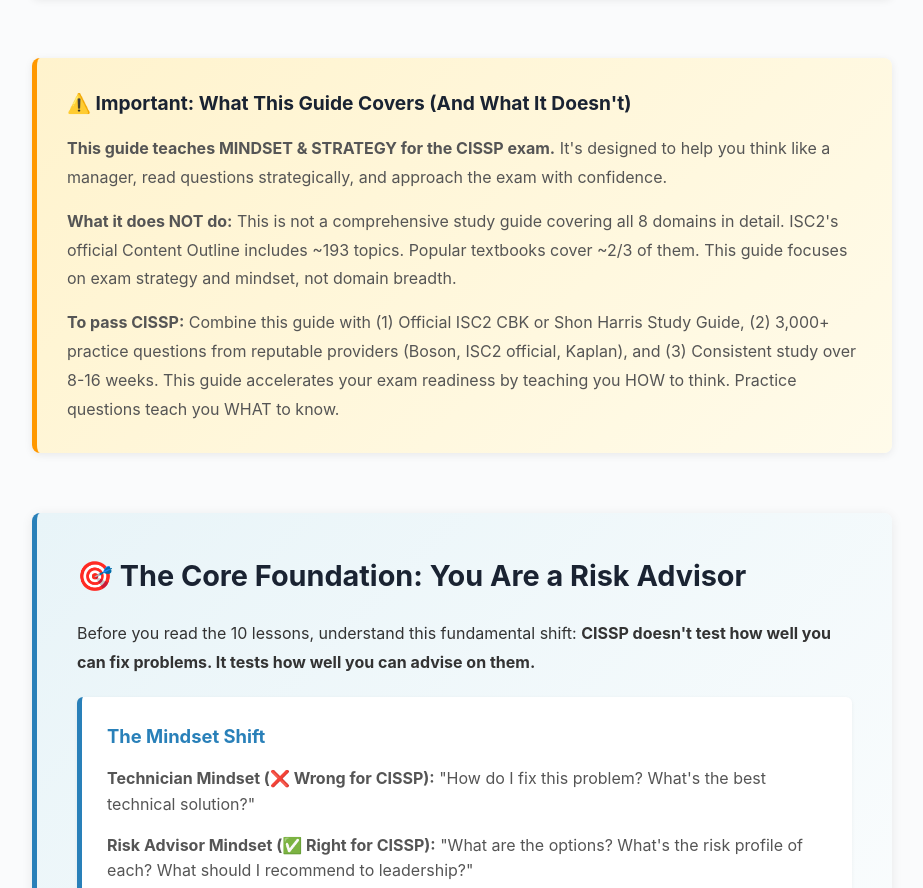
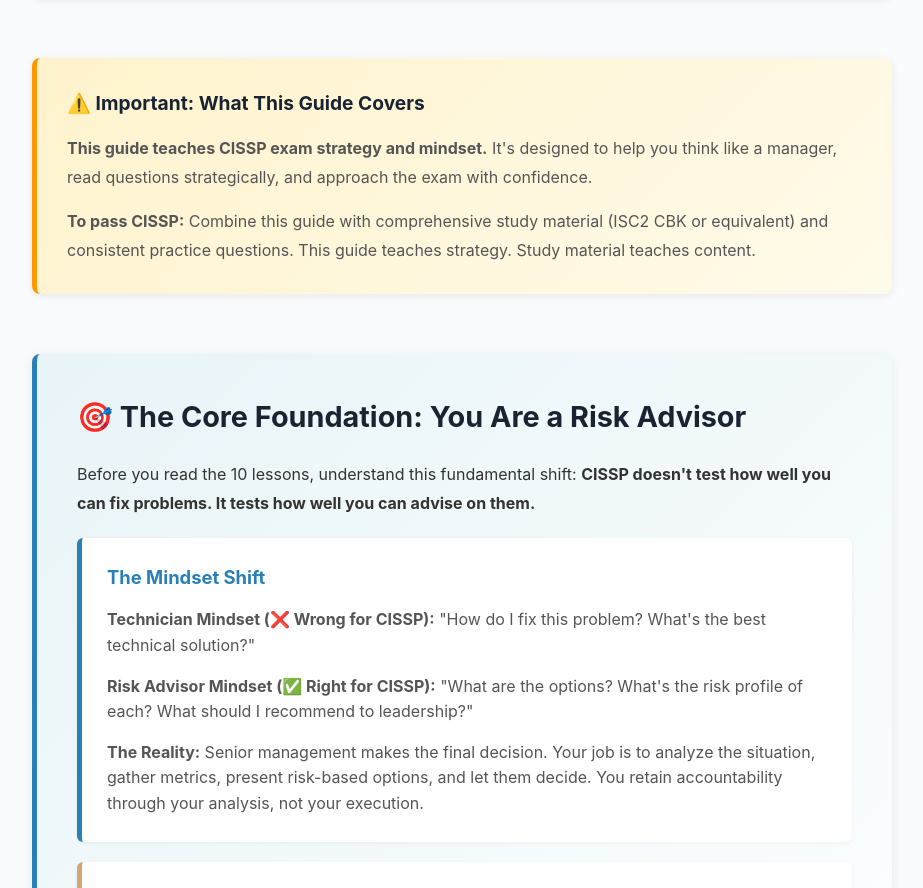
Before and after one commit to sriramshiv26-prog/cissp-guide, a plain HTML site: page index.html in a window 1280 px wide. Shown: the part 2874-3762 px from the top of the page, without its empty margins (178-1101 px from the left). Drawn offline with Linux system fonts and the light colour scheme.

Commit message:
fix: Simplify disclaimer for cleaner focus

```diff
--- a/index.html
+++ b/index.html
@@ -537,10 +537,9 @@
 
         <!-- CRITICAL DISCLAIMER -->
         <div style="background: linear-gradient(135deg, #fff3cd 0%, #fffbea 100%); border-left: 5px solid #ff9800; border-radius: 8px; padding: 30px; margin-bottom: 60px; box-shadow: 0 2px 8px rgba(0,0,0,0.08);">
-            <h3 style="color: #1a2332; margin-bottom: 15px; font-size: 1.2rem;">⚠️ Important: What This Guide Covers (And What It Doesn't)</h3>
-            <p style="color: #555; margin-bottom: 15px; line-height: 1.8;"><strong>This guide teaches MINDSET & STRATEGY for the CISSP exam.</strong> It's designed to help you think like a manager, read questions strategically, and approach the exam with confidence.</p>
-            <p style="color: #555; margin-bottom: 15px; line-height: 1.8;"><strong>What it does NOT do:</strong> This is not a comprehensive study guide covering all 8 domains in detail. ISC2's official Content Outline includes ~193 topics. Popular textbooks cover ~2/3 of them. This guide focuses on exam strategy and mindset, not domain breadth.</p>
-            <p style="color: #555; margin: 0; line-height: 1.8;"><strong>To pass CISSP:</strong> Combine this guide with (1) Official ISC2 CBK or Shon Harris Study Guide, (2) 3,000+ practice questions from reputable providers (Boson, ISC2 official, Kaplan), and (3) Consistent study over 8-16 weeks. This guide accelerates your exam readiness by teaching you HOW to think. Practice questions teach you WHAT to know.</p>
+            <h3 style="color: #1a2332; margin-bottom: 15px; font-size: 1.2rem;">⚠️ Important: What This Guide Covers</h3>
+            <p style="color: #555; margin-bottom: 15px; line-height: 1.8;"><strong>This guide teaches CISSP exam strategy and mindset.</strong> It's designed to help you think like a manager, read questions strategically, and approach the exam with confidence.</p>
+            <p style="color: #555; margin: 0; line-height: 1.8;"><strong>To pass CISSP:</strong> Combine this guide with comprehensive study material (ISC2 CBK or equivalent) and consistent practice questions. This guide teaches strategy. Study material teaches content.</p>
         </div>
 
         <!-- THE RISK ADVISOR MINDSET -->
```
